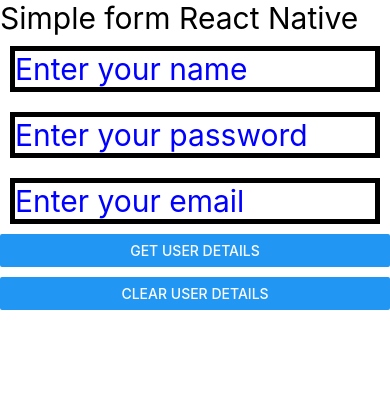
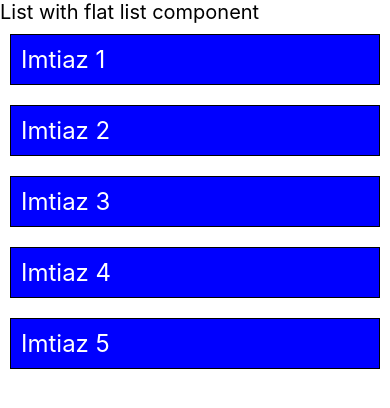
Before and after one commit to Imtiaz211/ReactNative, a React Native app in the folder demoReactNative/: screen / in a window 390 px wide. Shown: the top 408 px of the page. Built offline with nearby package versions, Linux system fonts and the light colour scheme.

Commit message:
listArray learned and understand.

```diff
--- a/demoReactNative/App.tsx
+++ b/demoReactNative/App.tsx
@@ -9,6 +9,7 @@
 import { ExStyle } from './components/externalStyleReactNative';
 import TextInputReactNative from './components/textInputReactNative';
 import FormInputReactNative from './components/formInputReactNative';
+import ListArrayReactNative from './components/listOfArrayReactNative';
 
 import {
   Button,
@@ -23,7 +24,9 @@
   return (
     <View>
 
-      <FormInputReactNative />
+
+      <ListArrayReactNative />
+      {/*<FormInputReactNative />*/}
 
       {/*<TextInputReactNative /> */}
 
--- /dev/null
+++ b/demoReactNative/components/listOfArrayReactNative.tsx
@@ -0,0 +1,53 @@
+import { FlatList, StyleSheet, Text, View } from 'react-native';
+const ListArrayReactNative = () => {
+
+    const user = [
+        {
+            id: 1,
+            name: "Imtiaz 1"
+        },
+        {
+            id: 2,
+            name: "Imtiaz 2"
+        },
+        {
+            id: 3,
+            name: "Imtiaz 3"
+        },
+        {
+            id: 4,
+            name: "Imtiaz 4"
+        },
+        {
+            id: 5,
+            name: "Imtiaz 5"
+        }
+    ]
+
+
+    return (
+        <View>
+            <Text style={{ fontSize: 20 }}>List with flat list component</Text>
+            <FlatList
+                data={user}
+                renderItem = {({item}) => <Text style = {styles.item}>{item.name}</Text>}
+
+            />
+        </View>
+    )
+
+}
+
+const styles = StyleSheet.create({
+    item: {
+        fontSize: 24,
+        padding: 10,
+        color: "#fff",
+backgroundColor: 'blue',
+borderColor:'black',
+borderWidth:1,
+margin: 10
+    }
+})
+
+export default ListArrayReactNative;
```
